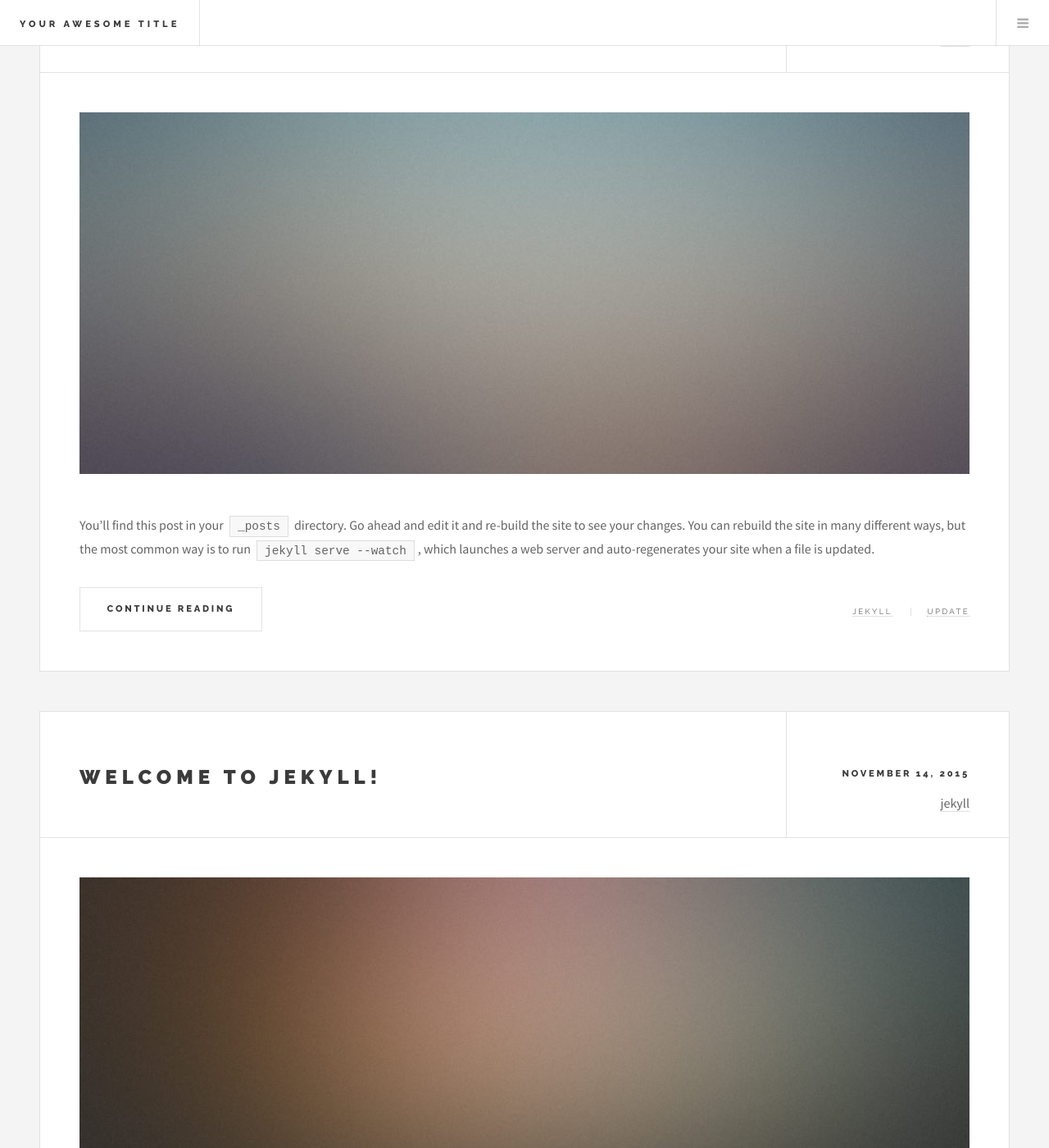
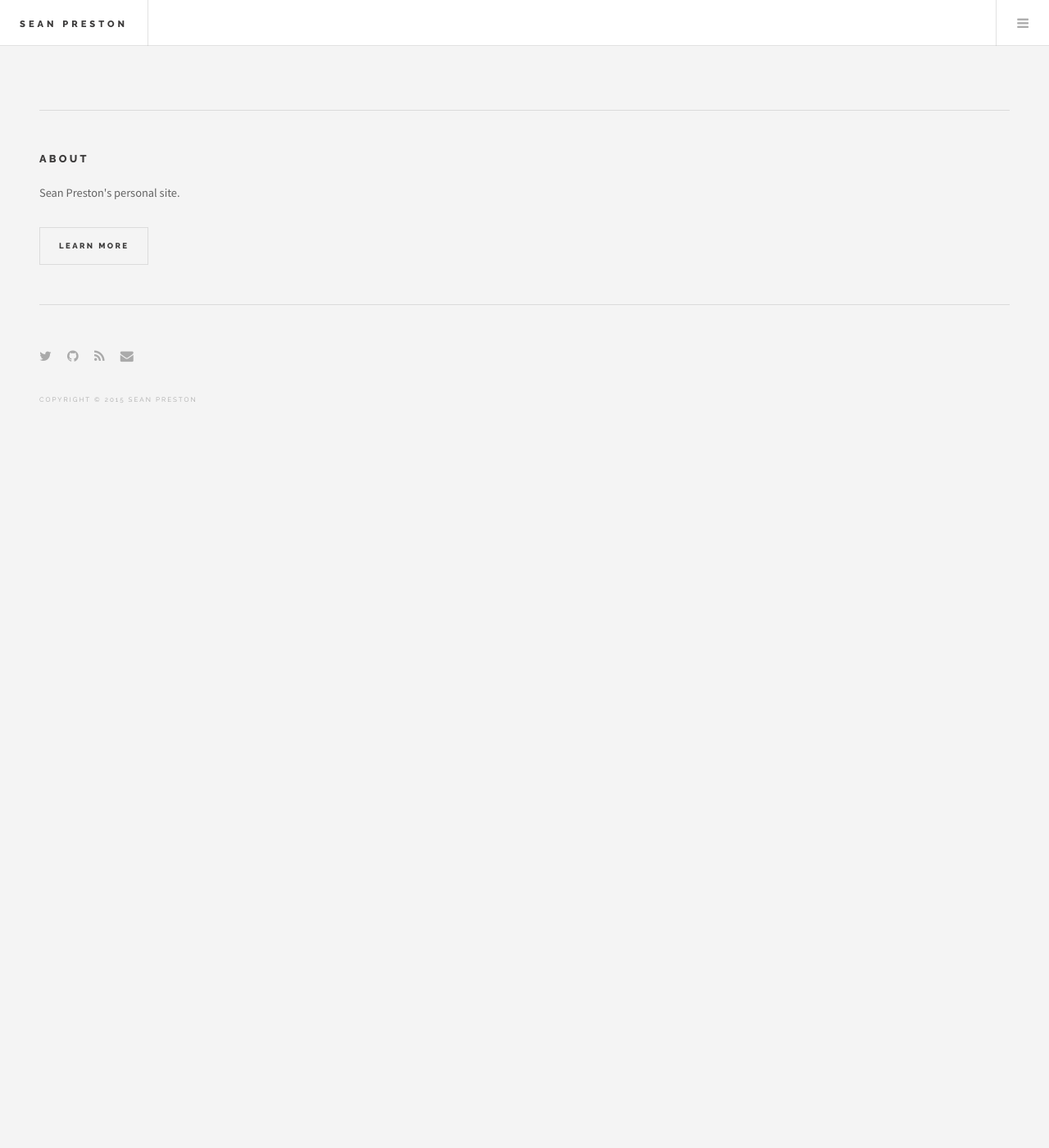
Before and after one commit to seanpreston/seanpreston.github.io, a Jekyll site: the page built from index.html, in a window 1280 px wide and 1400 px high, scrolled down 414 px. Shown: the whole window at 82% size. Built offline with Jekyll 4.4.1, drawn with Linux system fonts in a browser that asks for light colours; the list of posts is cut into pages by our own code; after the commit the page ends 972 px from its top, so only the background shows below that; some of the changed text lies outside the part shown.

Commit message:
remove cruft

```diff
--- a/_config.yml
+++ b/_config.yml
@@ -1,12 +1,10 @@
 # Site settings
-title: Your awesome title
-email: your-email@domain.com
+title: Sean Preston
+email: sean@marvelapp.com
 description: > # this means to ignore newlines until "baseurl:"
-  Write an awesome description for your new site here. You can edit this
-  line in _config.yml. It will appear in your document head meta (for
-  Google search results) and in your feed.xml site description.
+  Sean Preston's personal site.
 baseurl: "" # the subpath of your site, e.g. /blog/
-url: "http://yourdomain.com" # the base hostname & protocol for your site
+url: "http://seanpreston.co.uk" # the base hostname & protocol for your site
 twitter_username: jekyllrb
 github_username:  jekyll
 
@@ -15,6 +13,6 @@ markdown: kramdown
 
 paginate: 4
 
-author: Your name
+author: Sean Preston
 
 gems: [jekyll-paginate]
--- a/_posts/2015-11-14-welcome-to-jekyll.markdown
+++ /dev/null
@@ -1,27 +0,0 @@
----
-layout: post
-title:  "Welcome to Jekyll!"
-date:   2015-11-14 16:52:07
-categories: jekyll update
-tags: jekyll update
-image: /images/pic02.jpg
----
-You’ll find this post in your `_posts` directory. Go ahead and edit it and re-build the site to see your changes. You can rebuild the site in many different ways, but the most common way is to run `jekyll serve --watch`, which launches a web server and auto-regenerates your site when a file is updated.
-
-To add new posts, simply add a file in the `_posts` directory that follows the convention `YYYY-MM-DD-name-of-post.ext` and includes the necessary front matter. Take a look at the source for this post to get an idea about how it works.
-
-Jekyll also offers powerful support for code snippets:
-
-{% highlight ruby %}
-def print_hi(name)
-  puts "Hi, #{name}"
-end
-print_hi('Tom')
-#=> prints 'Hi, Tom' to STDOUT.
-{% endhighlight %}
-
-Check out the [Jekyll docs][jekyll] for more info on how to get the most out of Jekyll. File all bugs/feature requests at [Jekyll’s GitHub repo][jekyll-gh]. If you have questions, you can ask them on [Jekyll’s dedicated Help repository][jekyll-help].
-
-[jekyll]:      http://jekyllrb.com
-[jekyll-gh]:   https://github.com/jekyll/jekyll
-[jekyll-help]: https://github.com/jekyll/jekyll-help
--- a/_posts/2015-11-14-welcome-to-jekyll1.markdown
+++ /dev/null
@@ -1,27 +0,0 @@
----
-layout: post
-title:  "Welcome to Jekyll!"
-date:   2015-11-14 16:52:07
-categories: jekyll update
-tags: jekyll update
-image: /images/pic02.jpg
----
-You’ll find this post in your `_posts` directory. Go ahead and edit it and re-build the site to see your changes. You can rebuild the site in many different ways, but the most common way is to run `jekyll serve --watch`, which launches a web server and auto-regenerates your site when a file is updated.
-
-To add new posts, simply add a file in the `_posts` directory that follows the convention `YYYY-MM-DD-name-of-post.ext` and includes the necessary front matter. Take a look at the source for this post to get an idea about how it works.
-
-Jekyll also offers powerful support for code snippets:
-
-{% highlight ruby %}
-def print_hi(name)
-  puts "Hi, #{name}"
-end
-print_hi('Tom')
-#=> prints 'Hi, Tom' to STDOUT.
-{% endhighlight %}
-
-Check out the [Jekyll docs][jekyll] for more info on how to get the most out of Jekyll. File all bugs/feature requests at [Jekyll’s GitHub repo][jekyll-gh]. If you have questions, you can ask them on [Jekyll’s dedicated Help repository][jekyll-help].
-
-[jekyll]:      http://jekyllrb.com
-[jekyll-gh]:   https://github.com/jekyll/jekyll
-[jekyll-help]: https://github.com/jekyll/jekyll-help
--- a/_posts/2015-11-14-welcome-to-jekyll2.markdown
+++ /dev/null
@@ -1,27 +0,0 @@
----
-layout: post
-title:  "Welcome to Jekyll!"
-date:   2015-11-14 16:52:07
-categories: jekyll update
-tags: jekyll update
-image: /images/pic03.jpg
----
-You’ll find this post in your `_posts` directory. Go ahead and edit it and re-build the site to see your changes. You can rebuild the site in many different ways, but the most common way is to run `jekyll serve --watch`, which launches a web server and auto-regenerates your site when a file is updated.
-
-To add new posts, simply add a file in the `_posts` directory that follows the convention `YYYY-MM-DD-name-of-post.ext` and includes the necessary front matter. Take a look at the source for this post to get an idea about how it works.
-
-Jekyll also offers powerful support for code snippets:
-
-{% highlight ruby %}
-def print_hi(name)
-  puts "Hi, #{name}"
-end
-print_hi('Tom')
-#=> prints 'Hi, Tom' to STDOUT.
-{% endhighlight %}
-
-Check out the [Jekyll docs][jekyll] for more info on how to get the most out of Jekyll. File all bugs/feature requests at [Jekyll’s GitHub repo][jekyll-gh]. If you have questions, you can ask them on [Jekyll’s dedicated Help repository][jekyll-help].
-
-[jekyll]:      http://jekyllrb.com
-[jekyll-gh]:   https://github.com/jekyll/jekyll
-[jekyll-help]: https://github.com/jekyll/jekyll-help
--- a/_posts/2015-11-14-welcome-to-jekyll3.markdown
+++ /dev/null
@@ -1,27 +0,0 @@
----
-layout: post
-title:  "Welcome to Jekyll!"
-date:   2015-11-14 16:52:07
-categories: jekyll update
-tags: jekyll update
-image: /images/pic03.jpg
----
-You’ll find this post in your `_posts` directory. Go ahead and edit it and re-build the site to see your changes. You can rebuild the site in many different ways, but the most common way is to run `jekyll serve --watch`, which launches a web server and auto-regenerates your site when a file is updated.
-
-To add new posts, simply add a file in the `_posts` directory that follows the convention `YYYY-MM-DD-name-of-post.ext` and includes the necessary front matter. Take a look at the source for this post to get an idea about how it works.
-
-Jekyll also offers powerful support for code snippets:
-
-{% highlight ruby %}
-def print_hi(name)
-  puts "Hi, #{name}"
-end
-print_hi('Tom')
-#=> prints 'Hi, Tom' to STDOUT.
-{% endhighlight %}
-
-Check out the [Jekyll docs][jekyll] for more info on how to get the most out of Jekyll. File all bugs/feature requests at [Jekyll’s GitHub repo][jekyll-gh]. If you have questions, you can ask them on [Jekyll’s dedicated Help repository][jekyll-help].
-
-[jekyll]:      http://jekyllrb.com
-[jekyll-gh]:   https://github.com/jekyll/jekyll
-[jekyll-help]: https://github.com/jekyll/jekyll-help
--- a/_posts/2015-11-14-welcome-to-jekyll4.markdown
+++ /dev/null
@@ -1,27 +0,0 @@
----
-layout: post
-title:  "Welcome to Jekyll!"
-date:   2015-11-14 16:52:07
-categories: jekyll update
-tags: jekyll update
-image: /images/pic01.jpg
----
-You’ll find this post in your `_posts` directory. Go ahead and edit it and re-build the site to see your changes. You can rebuild the site in many different ways, but the most common way is to run `jekyll serve --watch`, which launches a web server and auto-regenerates your site when a file is updated.
-
-To add new posts, simply add a file in the `_posts` directory that follows the convention `YYYY-MM-DD-name-of-post.ext` and includes the necessary front matter. Take a look at the source for this post to get an idea about how it works.
-
-Jekyll also offers powerful support for code snippets:
-
-{% highlight ruby %}
-def print_hi(name)
-  puts "Hi, #{name}"
-end
-print_hi('Tom')
-#=> prints 'Hi, Tom' to STDOUT.
-{% endhighlight %}
-
-Check out the [Jekyll docs][jekyll] for more info on how to get the most out of Jekyll. File all bugs/feature requests at [Jekyll’s GitHub repo][jekyll-gh]. If you have questions, you can ask them on [Jekyll’s dedicated Help repository][jekyll-help].
-
-[jekyll]:      http://jekyllrb.com
-[jekyll-gh]:   https://github.com/jekyll/jekyll
-[jekyll-help]: https://github.com/jekyll/jekyll-help
```
Also changed, not shown: _posts/2015-11-14-welcome-to-jekyll0.markdown (deleted, +0 -27 lines), 1 other file.
